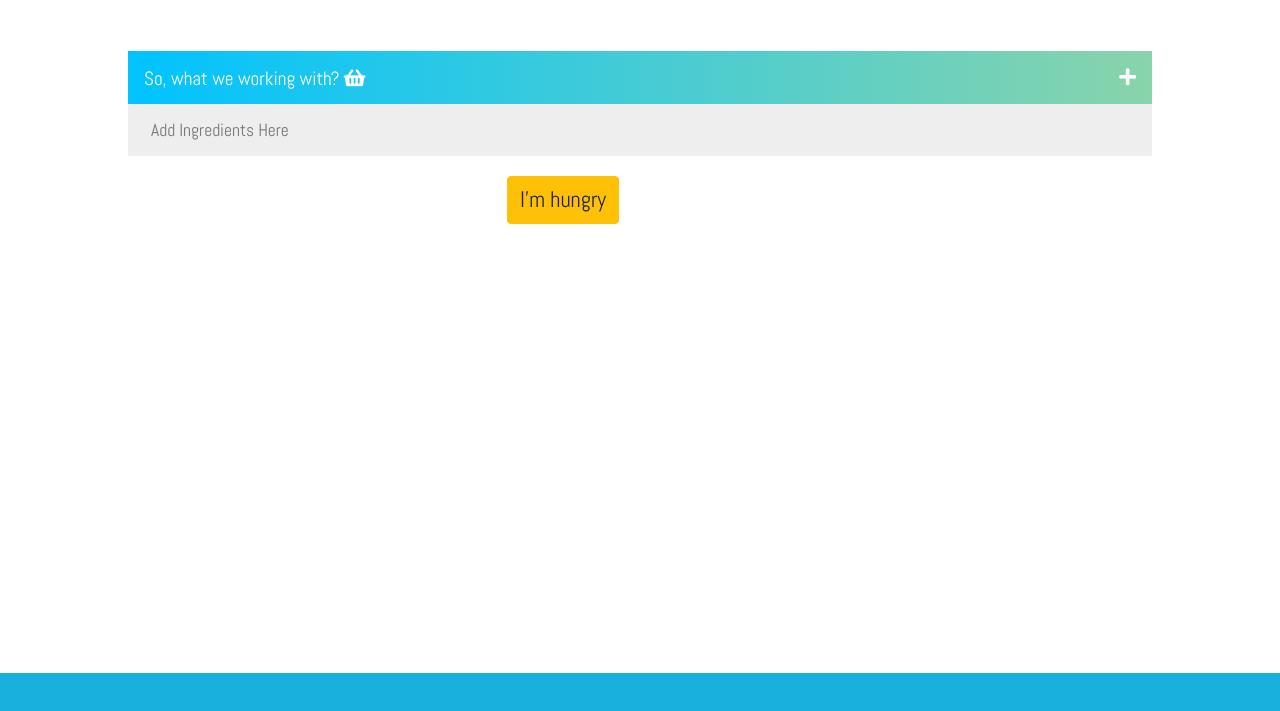
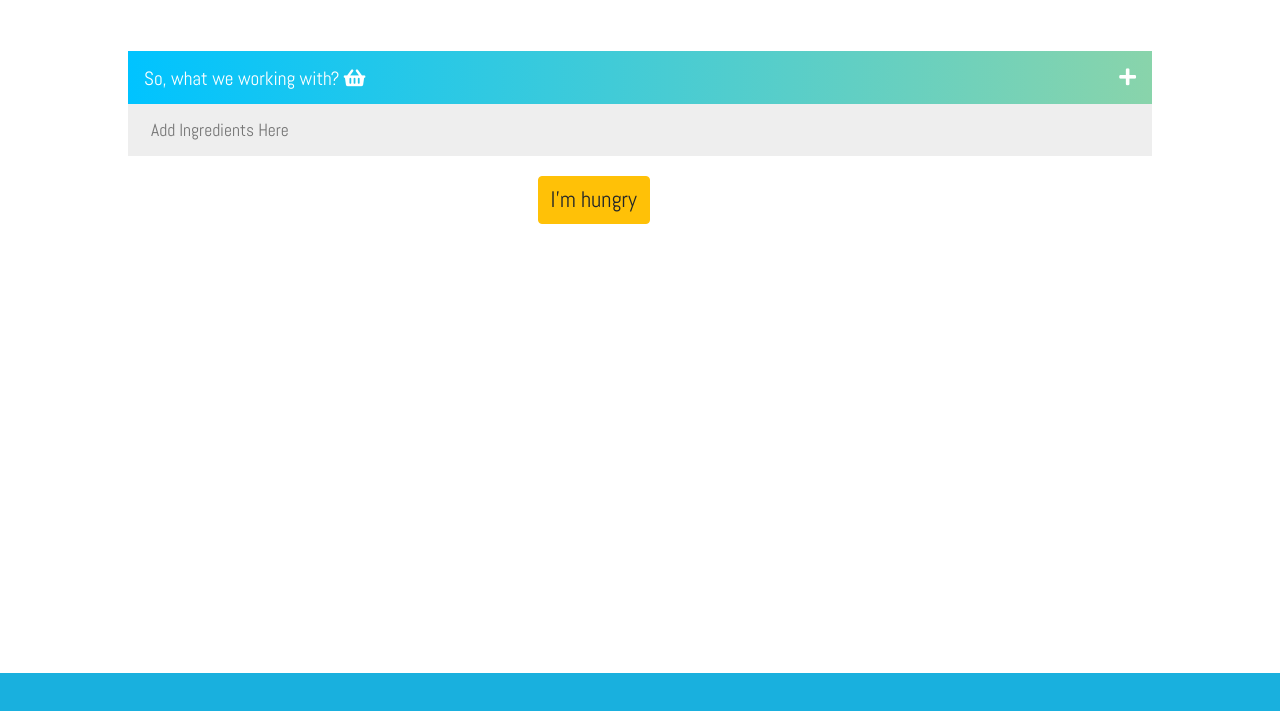
Before and after one commit to jeanjosephgeorge/FrontEndProject, a plain HTML site: page index.html in a window 1280 px wide. Shown: the part 67-778 px from the top of the page. Drawn offline with nearby package versions, Linux system fonts and the light colour scheme; a web font is replaced by a local one.

Commit message:
recentered hunger button

```diff
--- a/styles/index.css
+++ b/styles/index.css
@@ -44,7 +44,7 @@ body{
     font-size:1.4rem;
     font-weight: normal;
     margin-top: 20px;
-    margin-left: 37%;
+    margin-left: 40%;
 
 }
 h1{
```
